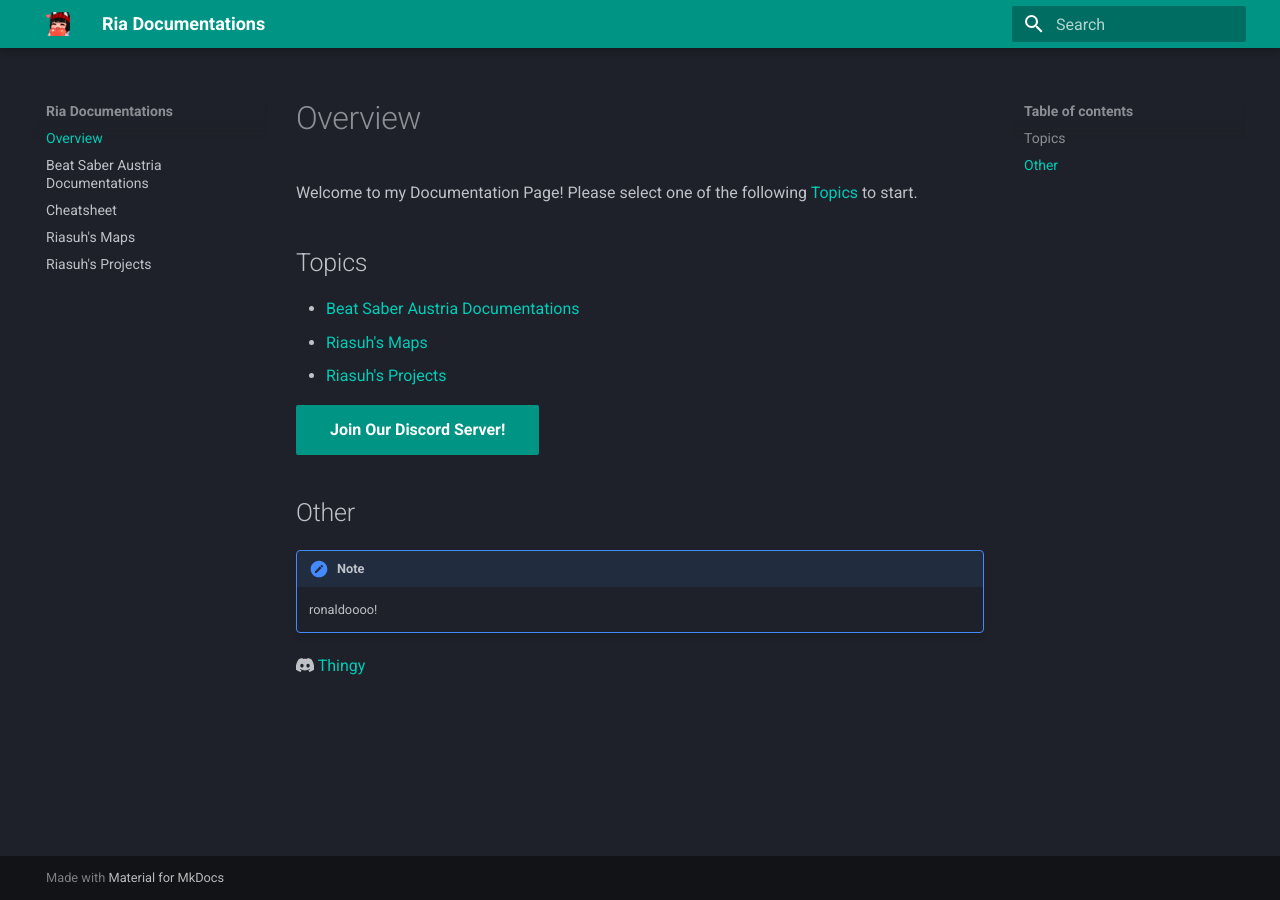
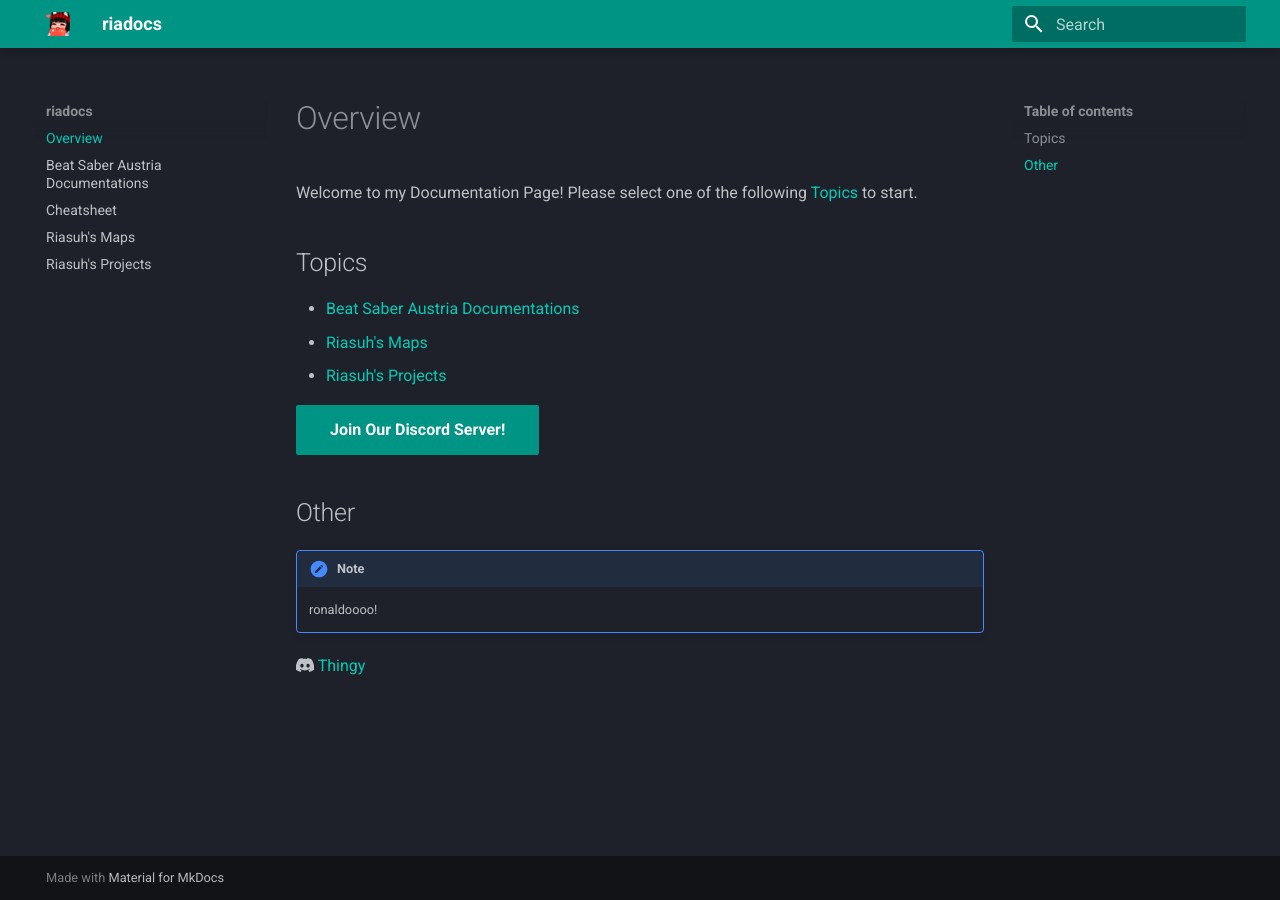
Before and after one commit to riasuh/main, an MkDocs documentation site: the page built from docs/index.md, in a window 1280 px wide. Built offline with MkDocs 1.6.1 and Material for MkDocs 9.7.7, drawn with Linux system fonts in a browser that asks for light colours.

Commit message:
title add

```diff
--- a/mkdocs.yml
+++ b/mkdocs.yml
@@ -1,4 +1,4 @@
-site_name: Ria Documentations
+site_name: riadocs
 theme:
   name: material
   palette:
```
